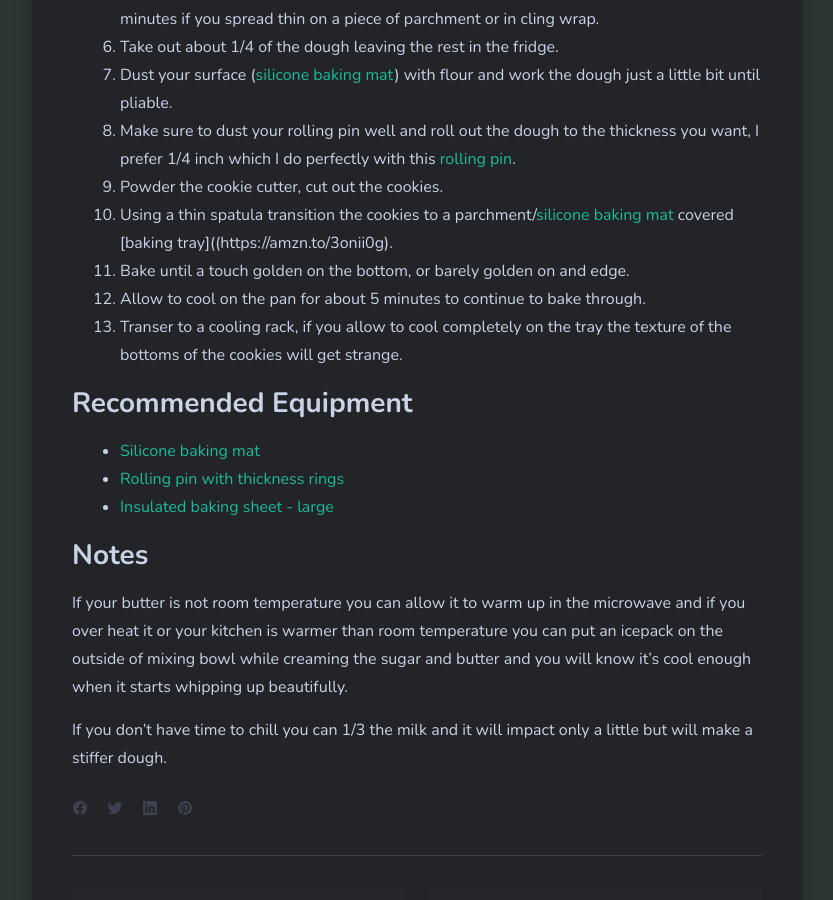
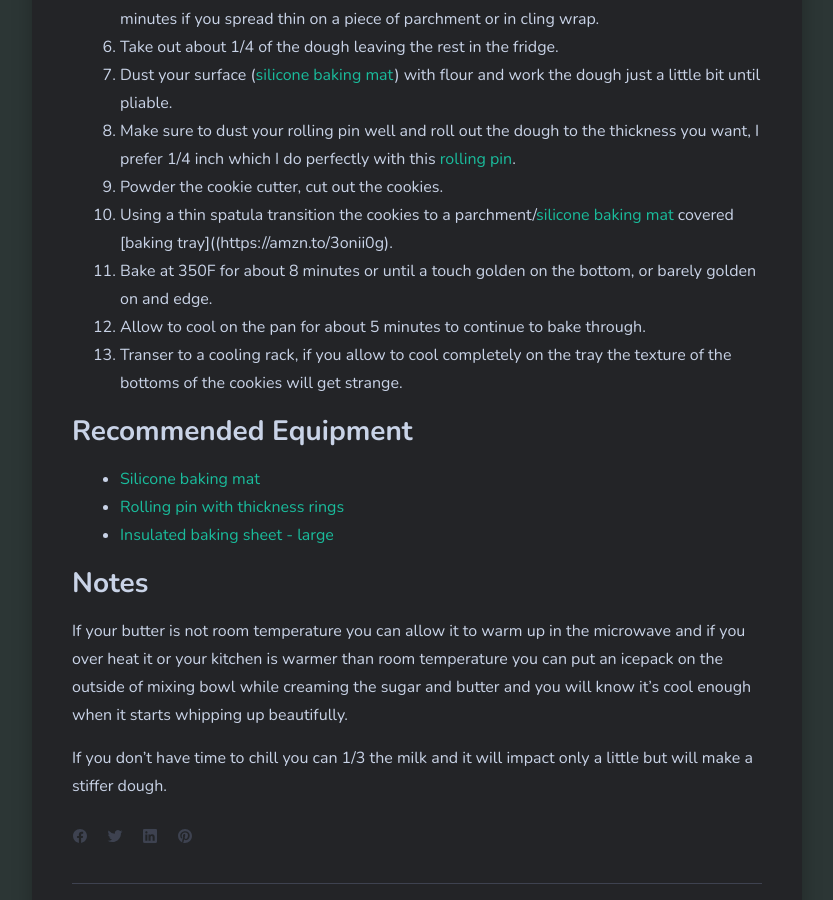
Before and after one commit to JenPalsKitchen/JenPalsKitchen.github.io, a Jekyll site: the page built from _posts/recipes/2022-02-10-Sugar-Cookies.md, in a window 1280 px wide and 900 px high, scrolled down 2498 px. Shown: the whole window, without its empty margins (23-856 px from the left). Built offline with Jekyll 4.4.1, drawn with Linux system fonts in a browser that asks for light colours; our own code applies the rules of GitHub Pages for plain Markdown files; a script that is not in the unit is left out.

Commit message:
add temp and time

```diff
--- a/_posts/recipes/2022-02-10-Sugar-Cookies.md
+++ b/_posts/recipes/2022-02-10-Sugar-Cookies.md
@@ -36,7 +36,7 @@ _(Will revise as I make this recipe in the future.)_
 7. Make sure to dust your rolling pin well and roll out the dough to the thickness you want, I prefer 1/4 inch which I do perfectly with this [rolling pin](https://amzn.to/3ATF8BG).
 8. Powder the cookie cutter, cut out the cookies.
 9. Using a thin spatula transition the cookies to a parchment/[silicone baking mat](https://amzn.to/3sw03H6) covered [baking tray]((https://amzn.to/3onii0g).
-10. Bake until a touch golden on the bottom, or barely golden on and edge.
+10. Bake at 350F for about 8 minutes or until a touch golden on the bottom, or barely golden on and edge.
 11. Allow to cool on the pan for about 5 minutes to continue to bake through.
 12. Transer to a cooling rack, if you allow to cool completely on the tray the texture of the bottoms of the cookies will get strange.
 
```
